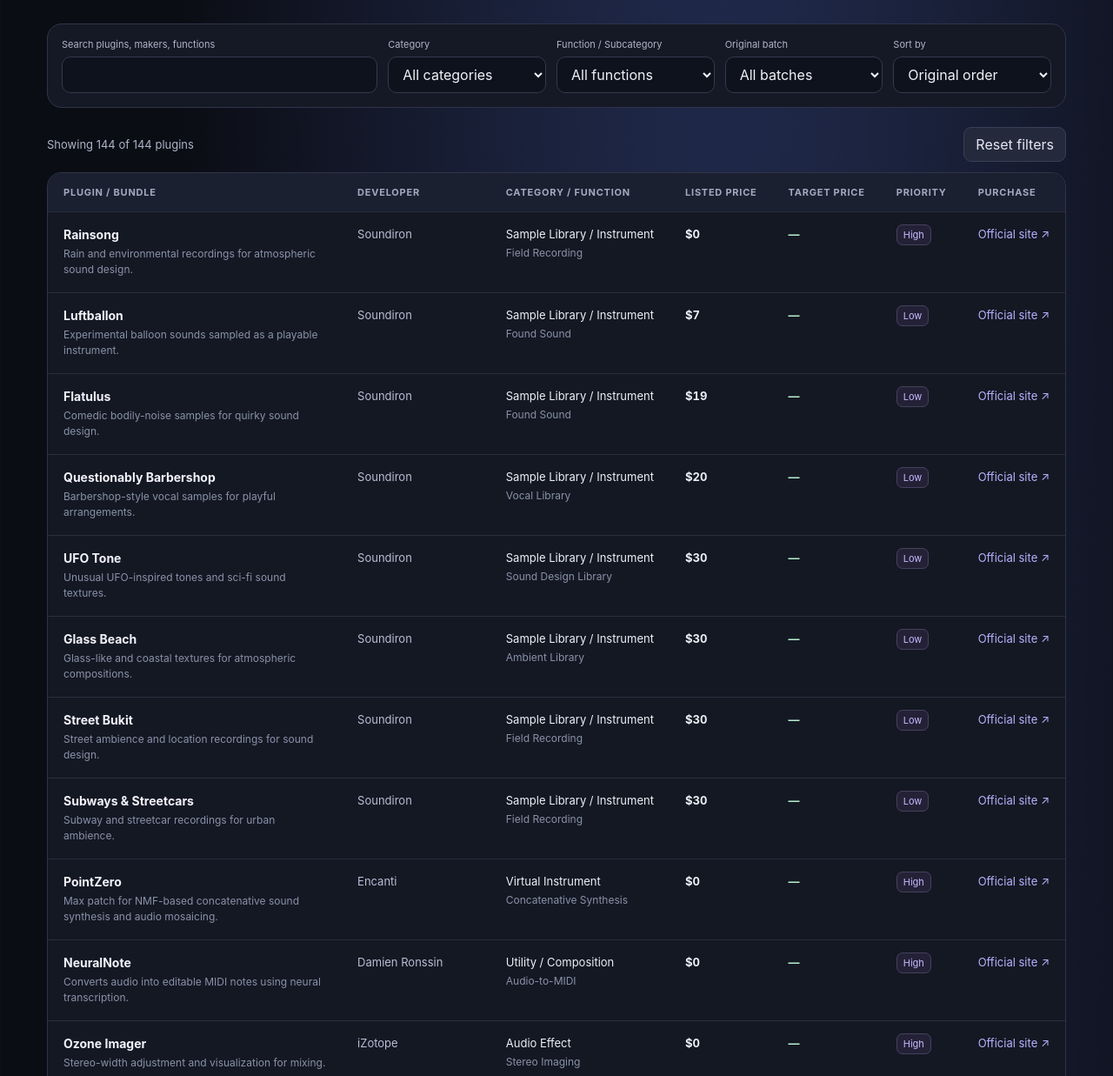
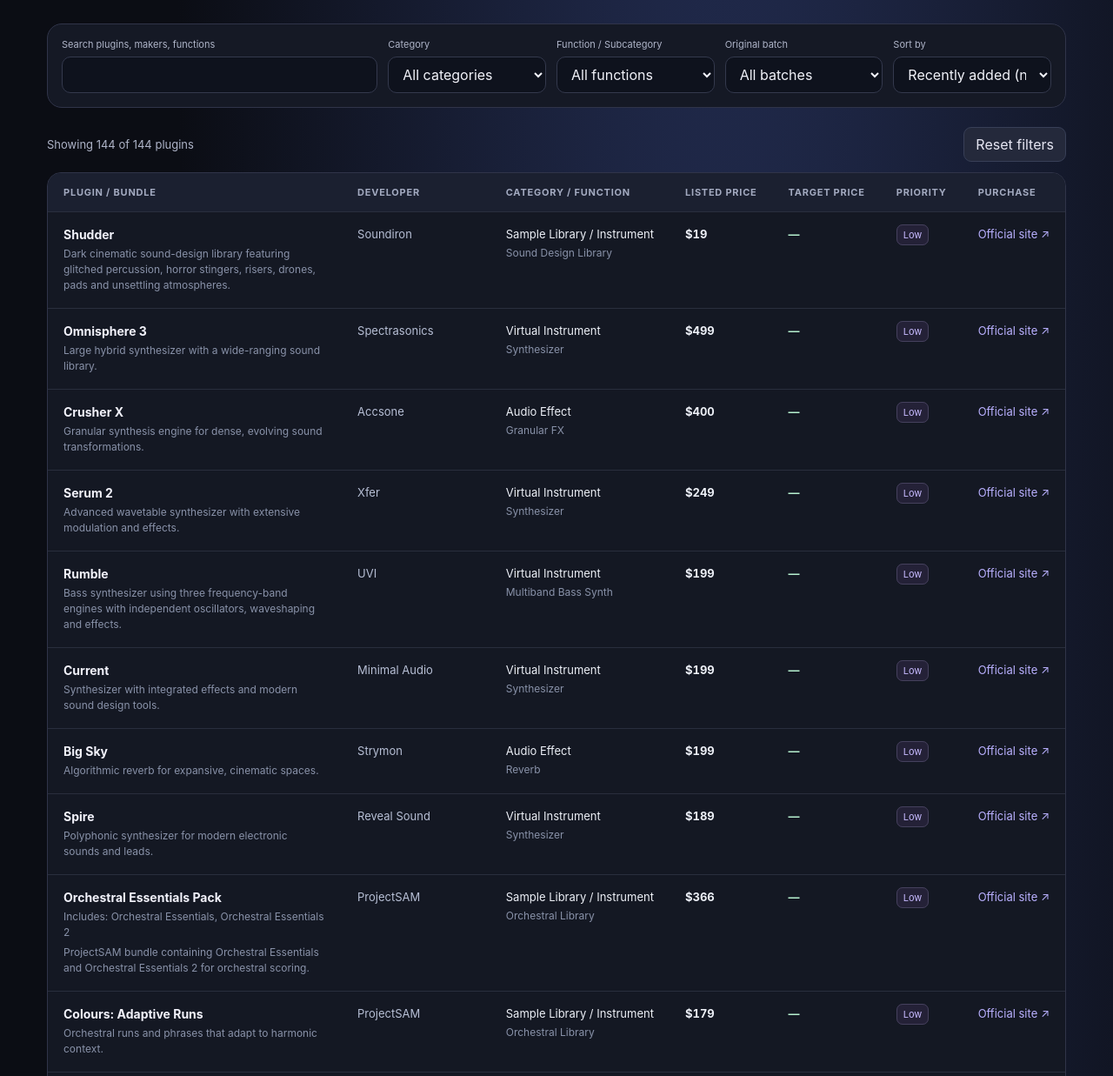
Before and after one commit to varientzone/varientzone.github.io, a plain HTML site: page plugins-tracker/index.html in a window 1280 px wide. Shown: the part 343-1580 px from the top of the page at 87% size. Drawn offline with Linux system fonts and the light colour scheme.

Commit message:
Update index.html

```diff
--- a/plugins-tracker/index.html
+++ b/plugins-tracker/index.html
@@ -53,13 +53,13 @@ tr:hover td{background:#1a2030}
 <div class="field"><label for="category">Category</label><select id="category"><option value="">All categories</option></select></div>
 <div class="field"><label for="subcategory">Function / Subcategory</label><select id="subcategory"><option value="">All functions</option></select></div>
 <div class="field"><label for="batch">Original batch</label><select id="batch"><option value="">All batches</option><option value="1">Batch 1</option><option value="2">Batch 2</option><option value="3">Batch 3</option><option value="4">Batch 4</option></select></div>
-<div class="field"><label for="sort">Sort by</label><select id="sort"><option value="original">Original order</option><option value="name">Plugin name A–Z</option><option value="developer">Developer A–Z</option><option value="listed-low">Listed price: low to high</option><option value="listed-high">Listed price: high to low</option><option value="target">Target price first</option><option value="priority-low">Priority: low to high</option><option value="priority-high">Priority: high to low</option></select></div>
+<div class="field"><label for="sort">Sort by</label><select id="sort"><option value="recent">Recently added (newest first)</option><option value="original">Original order</option><option value="name">Plugin name A–Z</option><option value="developer">Developer A–Z</option><option value="listed-low">Listed price: low to high</option><option value="listed-high">Listed price: high to low</option><option value="target">Target price first</option><option value="priority-low">Priority: low to high</option><option value="priority-high">Priority: high to low</option></select></div>
 </section>
 <div class="actions"><div class="count" id="result-count" aria-live="polite">Loading wishlist…</div><button type="button" id="reset">Reset filters</button></div>
 <div id="error" class="warning" hidden></div>
 <div class="table-wrap"><table><thead><tr><th>Plugin / bundle</th><th>Developer</th><th>Category / function</th><th>Listed price</th><th>Target price</th><th>Priority</th><th>Purchase</th></tr></thead><tbody id="rows"><tr><td colspan="7" class="empty">Loading plugins-tracker.json…</td></tr></tbody></table></div>
 <div id="mobile-cards" class="mobile-cards" aria-label="Plugin cards"></div>
-<p class="foot">Prices are historical/user-supplied wishlist figures, not live store quotes. A dash means no value has been recorded. A purchase link appears only when verified and entered in <code>plugins-tracker.json</code>. Bundle components are not counted as separate purchases. Edit the JSON file to update your list.</p>
+<p class="foot">Prices are historical/user-supplied wishlist figures, not live store quotes. A dash means no value has been recorded. A purchase link appears only when verified and entered in <code>plugins-tracker.json</code>. Bundle components are not counted as separate purchases. Edit the JSON file to update your list. New entries can include an <code>addedAt</code> date (YYYY-MM-DD) for accurate Recently Added sorting; older undated entries appear in reverse original order.</p>
 </main>
 <script>
 'use strict';
@@ -72,7 +72,8 @@ function draw(){
  let q=$('search').value.trim().toLowerCase(),cat=$('category').value,sub=$('subcategory').value,batch=$('batch').value,sort=$('sort').value;
  let found=plugins.filter(p=>(!cat||p.category===cat)&&(!sub||p.subcategory===sub)&&(!batch||String(p.batch)===batch)&&(!q||[p.name,p.developer,p.category,p.subcategory,p.description,...(p.tags||[]),...(p.includes||[])].join(' ').toLowerCase().includes(q)));
  const val=(p,k)=>p[k]==null?Infinity:p[k];
- if(sort==='name')found.sort((a,b)=>a.name.localeCompare(b.name));
+ if(sort==='recent')found.sort((a,b)=>{const dateA=a.addedAt||'',dateB=b.addedAt||'';return dateB.localeCompare(dateA)||plugins.indexOf(b)-plugins.indexOf(a)});
+  if(sort==='name')found.sort((a,b)=>a.name.localeCompare(b.name));
  if(sort==='developer')found.sort((a,b)=>a.developer.localeCompare(b.developer)||a.name.localeCompare(b.name));
  if(sort==='listed-low')found.sort((a,b)=>val(a,'listedPrice')-val(b,'listedPrice'));
  if(sort==='listed-high')found.sort((a,b)=>(b.listedPrice??-1)-(a.listedPrice??-1));
@@ -146,7 +147,7 @@ function updateSubcategories(){
  control.value=available.includes(prior)?prior:'';
 }
 for(const id of filters)$(id).addEventListener(id==='search'?'input':'change',()=>{if(id==='category')updateSubcategories();draw()});
-$('reset').addEventListener('click',()=>{for(const id of filters)$(id).value=id==='sort'?'original':'';updateSubcategories();draw()});
+$('reset').addEventListener('click',()=>{for(const id of filters)$(id).value=id==='sort'?'recent':'';updateSubcategories();draw()});
 load();
 </script>
 </body></html>
```
